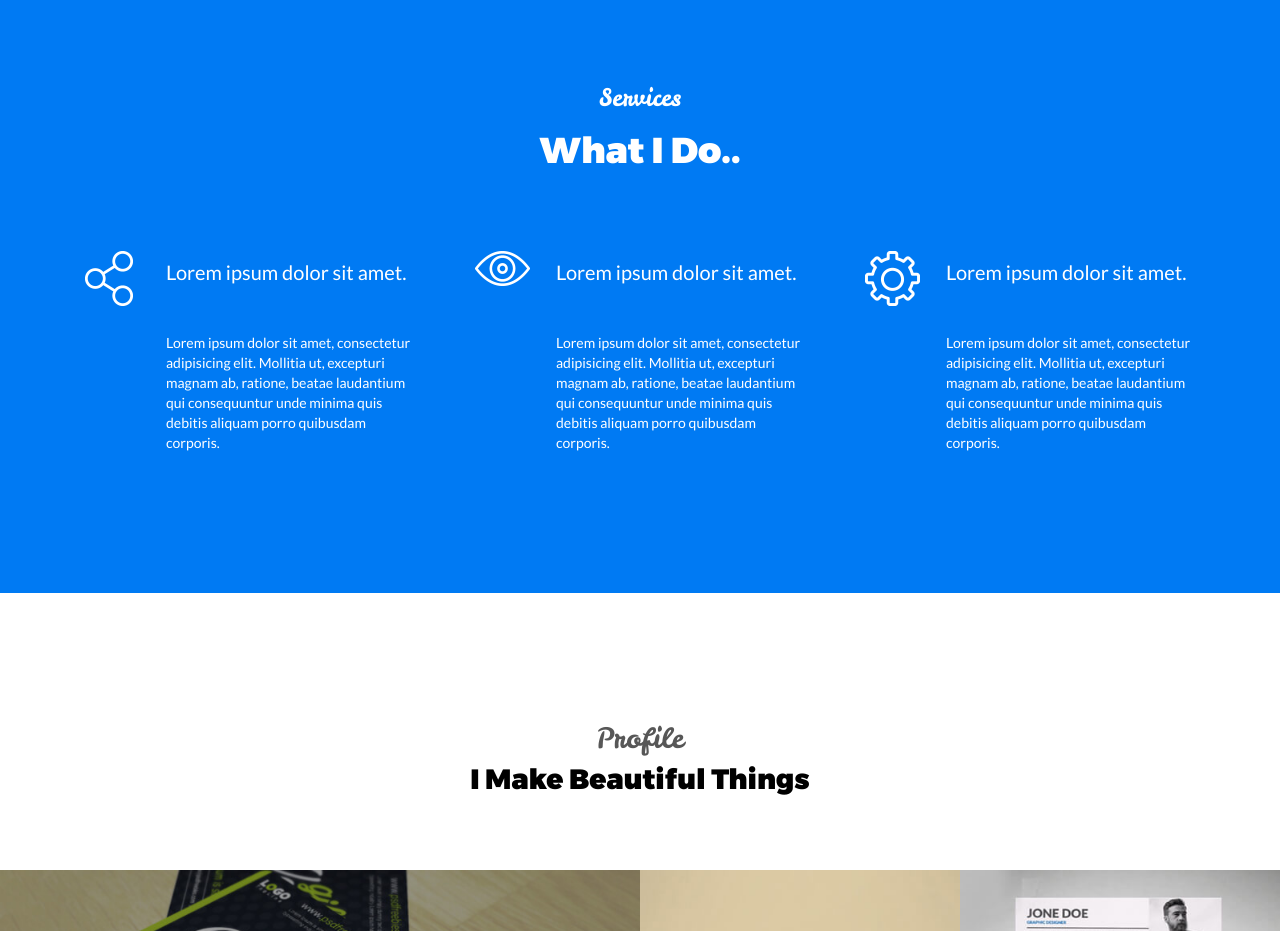
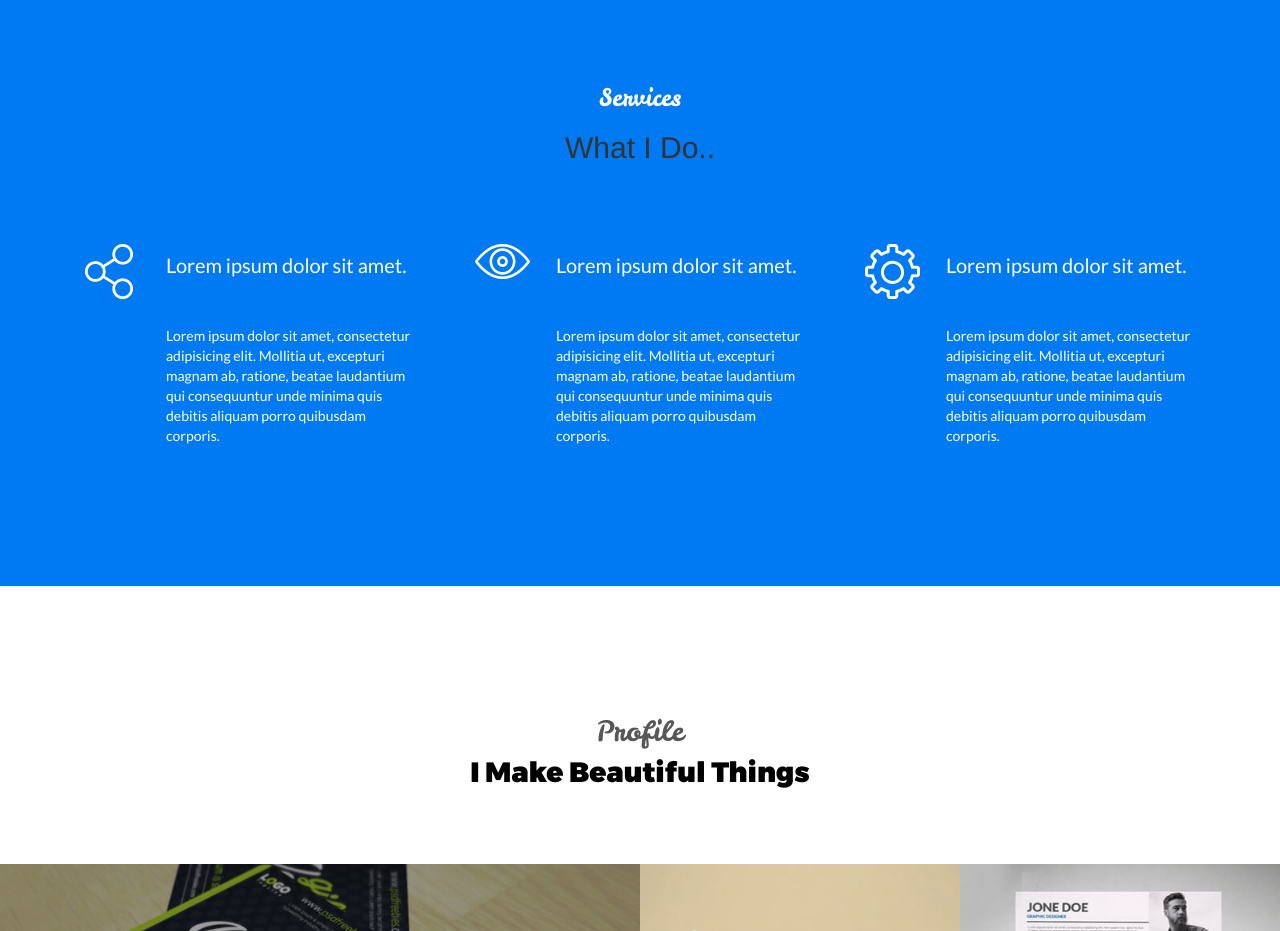
Before and after one commit to piotrsitarz/Agency, a website: page index.html in a window 1280 px wide. Shown: the part 1460-2391 px from the top of the page. Drawn offline with nearby package versions, Linux system fonts and the light colour scheme.

Commit message:
removing h1

```diff
--- a/index.html
+++ b/index.html
@@ -73,7 +73,7 @@
               <div class="row">
                   <div class="col-md-12">
                       <h3>Services</h3>
-                      <h1>What I Do..</h1>
+                      <h2>What I Do..</h2>
                   </div>
               </div>
           </div>
```
